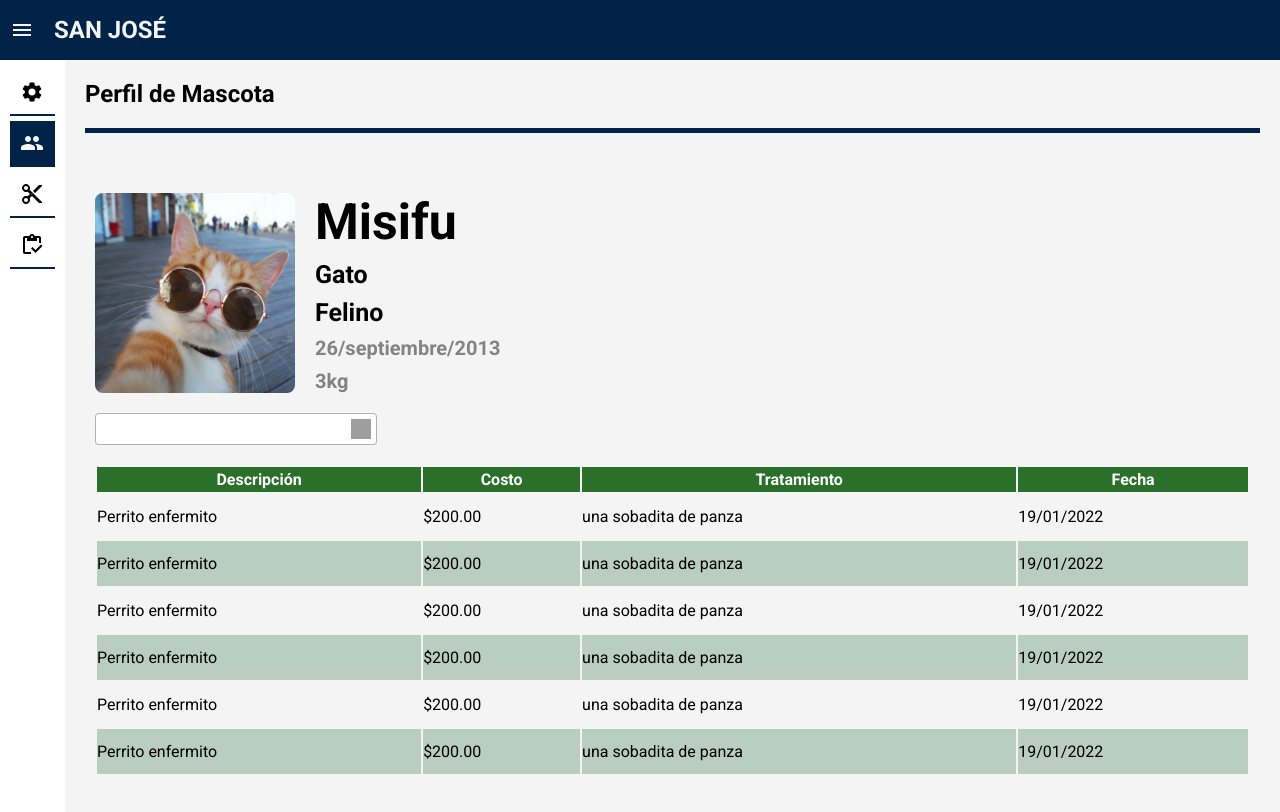
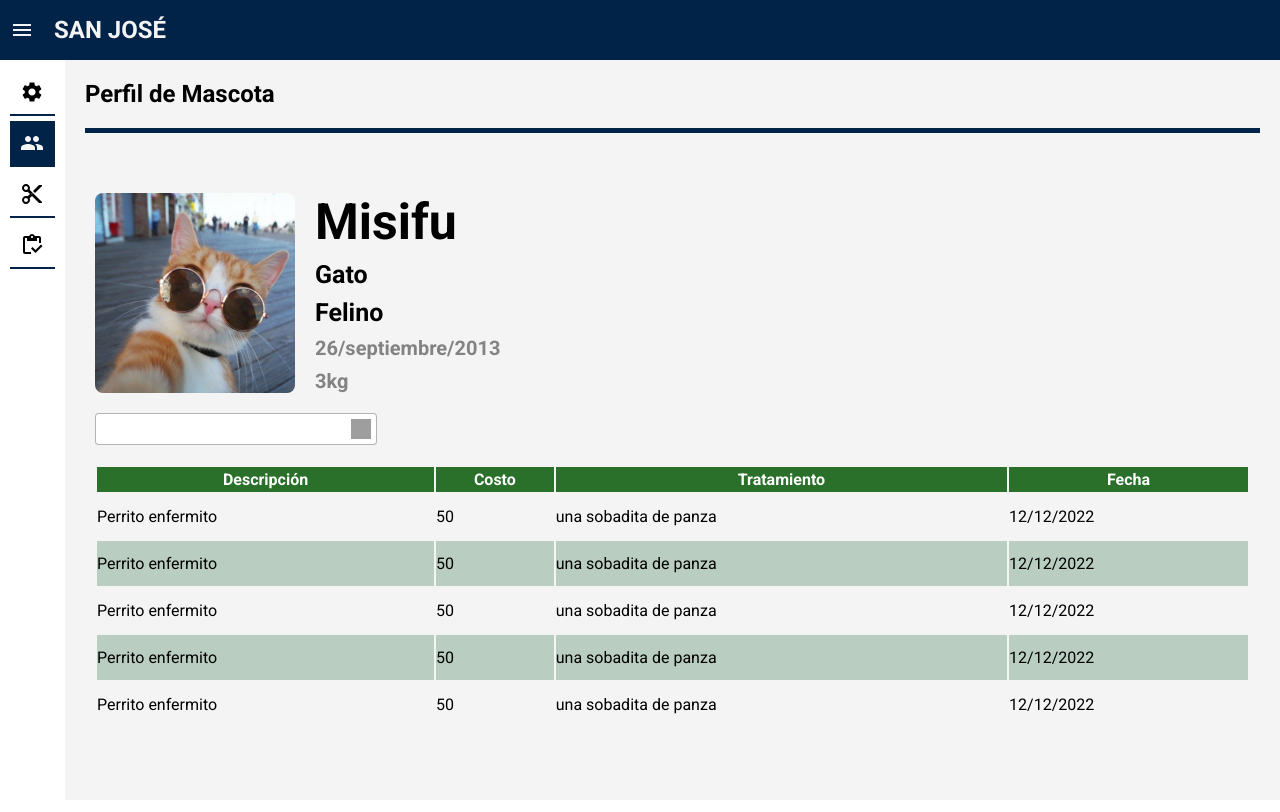
Before and after one commit to JesusfGarcia/veterinaria-front, a React (Create React App) app: page /admin/users in a window 1280 px wide. Shown: the top 812 px of the page. Built offline with nearby package versions, Linux system fonts and the light colour scheme; grey boxes are pictures that could not be loaded.

Commit message:
creamos componente de tabla

```diff
--- /dev/null
+++ b/src/components/table/index.jsx
@@ -0,0 +1,25 @@
+import React from "react";
+
+import "./styles.css"
+export default function Table({ columns, data }) {
+  return (
+    <table className="ejemplo">
+      <thead>
+        <tr>
+          {columns.map((title,indice) => (
+            <th key={`column${indice}`}>{title.label}</th>
+          ))}
+        </tr>
+      </thead>
+      <tbody>
+        {data.map((row,idx) => (
+          <tr key={idx}>
+            {columns.map((column) => (
+              <td key={column.key}>{row[column.key]}</td>
+            ))}
+          </tr>
+        ))}
+      </tbody>
+    </table>
+  );
+}
--- a/src/views/users/index.jsx
+++ b/src/views/users/index.jsx
@@ -2,6 +2,59 @@ import React from "react";
 
 import MichiJpg from "../../assets/images/michi.jpeg";
 import Content from "../../components/content";
+import Table from "../../components/table";
+
+const titles = [
+  {
+    label: "Descripción",
+    key: "description",
+  },
+  {
+    label: "Costo",
+    key: "cost",
+  },
+  {
+    label: "Tratamiento",
+    key: "treatment",
+  },
+  {
+    label: "Fecha",
+    key: "date",
+  },
+];
+
+const data = [
+  {
+    description: "Perrito enfermito",
+    cost: 50.0,
+    treatment: "una sobadita de panza",
+    date: "12/12/2022",
+  },
+  {
+    description: "Perrito enfermito",
+    cost: 50.0,
+    treatment: "una sobadita de panza",
+    date: "12/12/2022",
+  },
+  {
+    description: "Perrito enfermito",
+    cost: 50.0,
+    treatment: "una sobadita de panza",
+    date: "12/12/2022",
+  },
+  {
+    description: "Perrito enfermito",
+    cost: 50.0,
+    treatment: "una sobadita de panza",
+    date: "12/12/2022",
+  },
+  {
+    description: "Perrito enfermito",
+    cost: 50.0,
+    treatment: "una sobadita de panza",
+    date: "12/12/2022",
+  },
+];
 
 export default function UsersScreen() {
   return (
@@ -24,56 +77,20 @@ export default function UsersScreen() {
             <input type="text" />
             <img alt="lupa icon" src="./lupa.png" />
           </div>
-          <table>
-            <thead>
-              <tr>
-                <th>Descripción</th>
-                <th>Costo</th>
-                <th>Tratamiento</th>
-                <th>Fecha</th>
-              </tr>
-            </thead>
-            <tbody>
-              <tr>
-                <td>Perrito enfermito</td>
-                <td>$200.00</td>
-                <td>una sobadita de panza</td>
-                <td>19/01/2022</td>
-              </tr>
-              <tr>
-                <td>Perrito enfermito</td>
-                <td>$200.00</td>
-                <td>una sobadita de panza</td>
-                <td>19/01/2022</td>
-              </tr>
-              <tr>
-                <td>Perrito enfermito</td>
-                <td>$200.00</td>
-                <td>una sobadita de panza</td>
-                <td>19/01/2022</td>
-              </tr>
-              <tr>
-                <td>Perrito enfermito</td>
-                <td>$200.00</td>
-                <td>una sobadita de panza</td>
-                <td>19/01/2022</td>
-              </tr>
-              <tr>
-                <td>Perrito enfermito</td>
-                <td>$200.00</td>
-                <td>una sobadita de panza</td>
-                <td>19/01/2022</td>
-              </tr>
-              <tr>
-                <td>Perrito enfermito</td>
-                <td>$200.00</td>
-                <td>una sobadita de panza</td>
-                <td>19/01/2022</td>
-              </tr>
-            </tbody>
-          </table>
+          <Table columns={titles} data={data} />
         </div>
       </div>
     </Content>
   );
 }
+
+
+
+const myobject = {
+  name: "sakldjfas",
+  skere: "adlksjfas"
+}
+
+const {name} = myobject
+
+console.log(name)
```
Also changed, not shown: src/components/table/styles.css (added).
